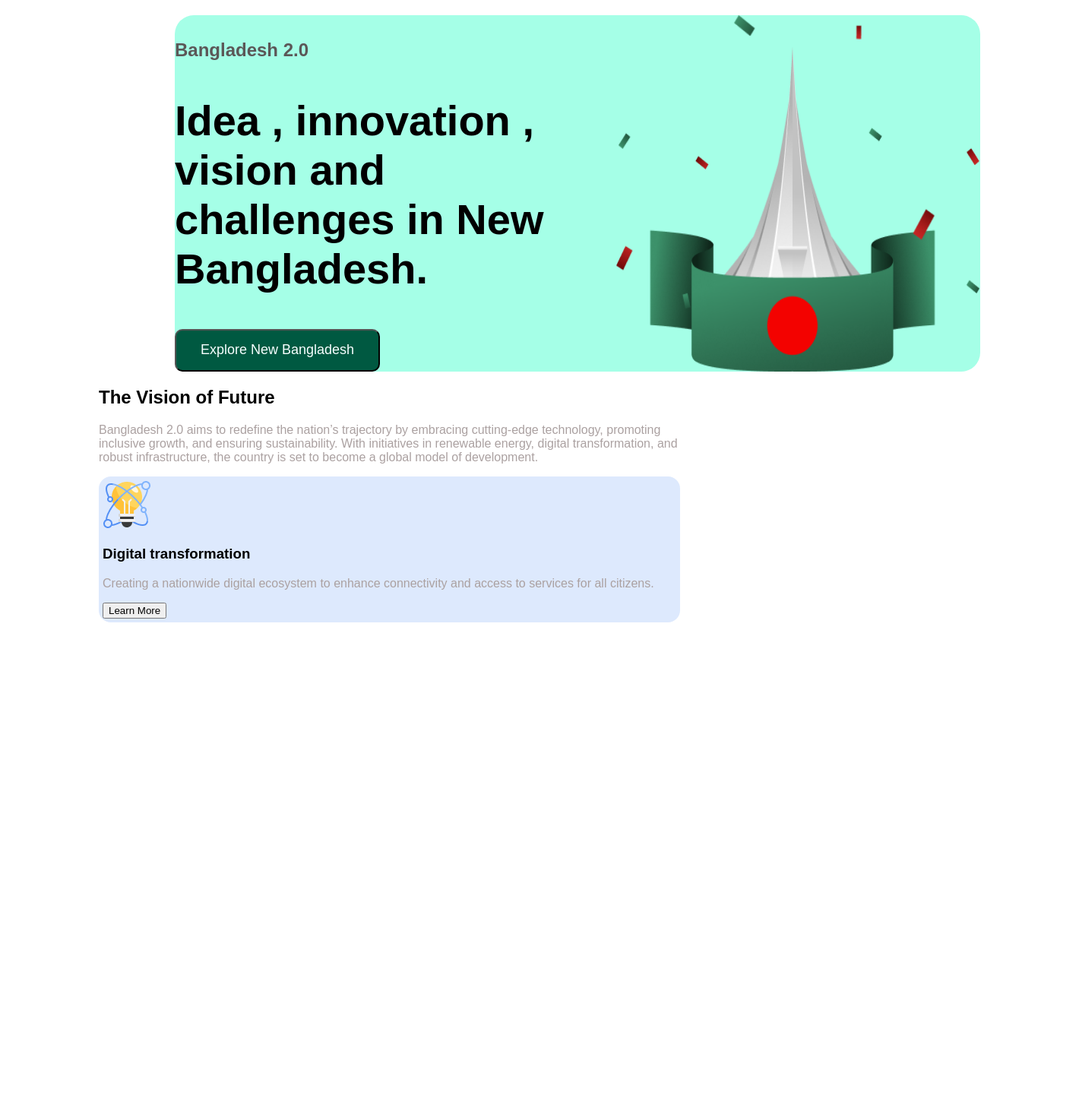
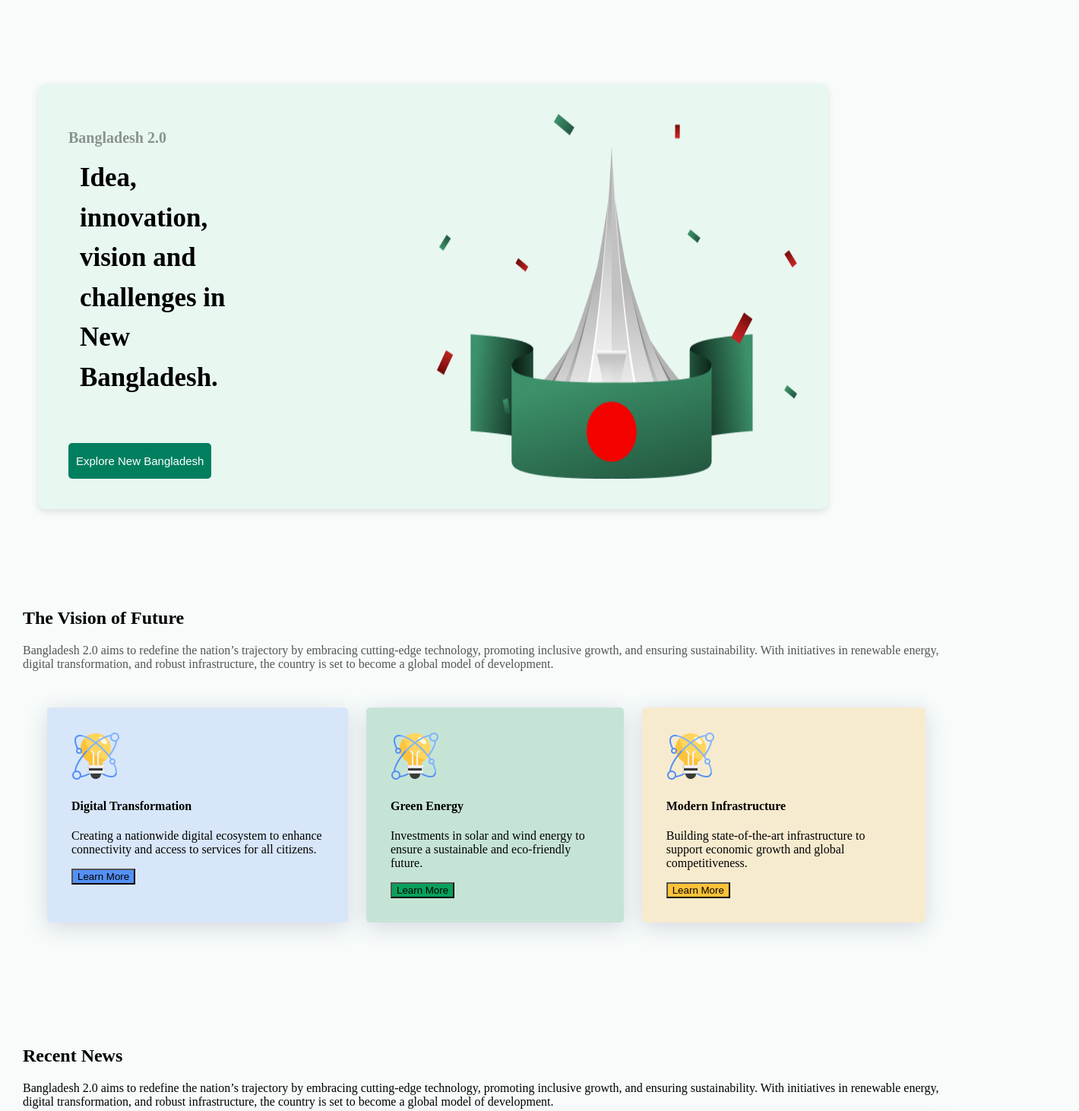
Before and after one commit to utshab-shaha/assignment-01, a plain HTML site: page index.html in a window 1280 px wide. Shown: the top 1462 px of the page at 76% size, 1420 px wide, since content can reach past the window. Drawn offline with Linux system fonts and the light colour scheme.

Commit message:
for checked

```diff
--- a/index.html
+++ b/index.html
@@ -8,56 +8,115 @@
     <link rel="icon" href="assets/IMG_9235-removebg-photoaidcom-cropped.jpg">
 </head>
 <body>
-    <!-- <header>
-        <nav>
+    <nav class="nav">
+      <header class="banner">
         <div class="container">
-                <h3 class="title">Bangladesh 2.0</h3>
-            <h1 >Idea , innovation ,
-                vision and challenges in New Bangladesh.</h1>
-            <button class="button">Explore New Bangladesh</button>
-            <div>
-                <img src="assets/hero.png" alt="">
-            </div>
-            </div>
-        </nav>
-    </header> -->
-
-    <header>
-        <nav class="nav">
-            <div class="banner">
-                <div class="banner-content">
-                    <h4 class="banner-greetings">Bangladesh 2.0</h4>
-                    <h1 class="banner-title">Idea , innovation ,
-                        vision and challenges in New Bangladesh.</h1>
-                        <button class="button">Explore New Bangladesh</button>
-                </div>
-                <img class="banner-pro-pic" src="assets/hero.png" alt="">
+          <p class="header">Bangladesh 2.0</p>
+          <h1 class="title">
+            Idea, innovation, vision and challenges in New Bangladesh.
+          </h1>
+          <button class="btn">Explore New Bangladesh</button>
         </div>
 
+        <img class="banner-image" src="assets/hero.png" alt="">
+
+      </header>
     </nav>
+    <main>
+      <section class="skills">
+          <h1 class="section-title">The Vision of Future</h1>
+          <p class="section-description">Bangladesh 2.0 aims to redefine the nation’s trajectory by embracing cutting-edge technology, promoting inclusive growth, and ensuring sustainability. With initiatives in renewable energy, digital transformation, and robust infrastructure, the country is set to become a global model of development.</p>
 
-        <div>
-            <section class="section">
-                <h1>The Vision of Future</h1>
-                <p class="model">Bangladesh 2.0 aims to redefine the nation’s trajectory by embracing cutting-edge technology, promoting inclusive growth, and ensuring sustainability. With initiatives in renewable energy, digital transformation, and robust infrastructure, the country is set to become a global model of development.</p>
-
-                <div class="digital">
+          <div class="skills-container">
+              <div style="background-color: rgba(84, 144, 245, 0.2);"class="skill">
                   <img src="assets/card-icon.png" alt="">
-                    <h3>Digital transformation</h3>
-                    <p class="model">Creating a nationwide digital ecosystem to enhance connectivity and access to services for all citizens.</p>
-                    <button>Learn More</button>
+                  <h4 class="skill-title">Digital Transformation</h4>
+                  <p class="skill-description">Creating a nationwide digital ecosystem to enhance connectivity and access to services for all citizens.</p>
+                  <button style="background-color: rgb(84, 144, 245);">Learn More</button>
+              </div>
+              <div style="background-color: rgb(198, 228, 214);" class="skill">
+                  <img src="assets/card-icon.png" alt="">
+                  <h4 class="skill-title">Green Energy</h4>
+                  <p class="skill-description">Investments in solar and wind energy to ensure a sustainable and eco-friendly future.</p>
+                  <button style="background-color: rgb(9, 161, 92);">Learn More</button>
+              </div>
+              <div style="background-color: rgb(247, 235, 207);"class="skill">
+                  <img src="assets/card-icon.png" alt="">
+                  <h4 class="skill-title">Modern Infrastructure</h4>
+                  <p class="skill-description">Building state-of-the-art infrastructure to support economic growth and global competitiveness.</p>
+                  <button style="background-color: rgb(255, 194, 57);">Learn More</button>
+              </div>
           </div>
 
       </section>
+
+      <section>
+        <h2>Recent News</h2>
+        <p>Bangladesh 2.0 aims to redefine the nation’s trajectory by embracing cutting-edge technology, promoting inclusive growth, and ensuring sustainability. With initiatives in renewable energy, digital transformation, and robust infrastructure, the country is set to become a global model of development.</p>
+
+        <div class="satalight">
+            <img src="assets/satelite.png" alt="">
+            <div>
+                <h2>Bangladesh Launches New Satellite</h2>
+
+                <img src="assets/al-jazeera.png" alt="">
+                <p>Date: 05/01/2025   Time: 10.25 PM</p>
+                <p >Not until the creation and maintenance of decent conditions of life for all people are recognized and accepted as a common obligation of all people and all countries—not until then shall we,
+                    with a certain degree of justification, be able to speak of humankind as civilized</p>
+                    <button style="background-color: rgb(0, 106, 80);">Read More</button>
                  </div>
-    </header>
-    <main>
+        </div>
+      </section>
+
+      <section class="satalight2">
+        <div>
+            <h2>Bangladesh Launches New Satellite</h2>
+            <img src="assets/al-jazeera.png" alt="">
+            <p>Date: 05/01/2025   Time: 10.25 PM</p>
+            <p>Not until the creation and maintenance of decent conditions of life for all people are recognized and accepted as a common obligation of all people and all countries—not until then shall we,
+            with a certain degree of justification, be able to speak of humankind as civilized</p>
+            <button style="background-color: rgb(0, 106, 80);">Read More</button>
+             </div>
+             <div>
+                <img src="assets/satelite.png" alt="">
+             </div>
+
+      </section>
       <section>
+        <div class="satalight">
+            <img src="assets/satelite.png" alt="">
+            <div>
+                <h2>Bangladesh Launches New Satellite</h2>
 
+                <img src="assets/al-jazeera.png" alt="">
+                <p>Date: 05/01/2025   Time: 10.25 PM</p>
+                <p >Not until the creation and maintenance of decent conditions of life for all people are recognized and accepted as a common obligation of all people and all countries—not until then shall we,
+                    with a certain degree of justification, be able to speak of humankind as civilized</p>
+                    <button style="background-color: rgb(0, 106, 80);">Read More</button>
+                 </div>
+        </div>
       </section>
   </main>
 
+  <div class="donate">
+    <h2 class="donate">Donate Today</h2>
+    <p>Bangladesh 2.0 aims to redefine the nation’s trajectory by embracing cutting-edge technology, promoting inclusive growth, and ensuring sustainability. With initiatives in renewable energy, digital transformation, and robust infrastructure.</p>
 
+    <section class="parents">
+        <div class="child"><button>100TAKA</button></div>
+        <div class="child"><button>200TAKA</button></div>
+        <div class="child"><button>300TAKA</button></div>
+        <div class="child"><button>400TAKA</button></div>
+
+      </section>
+      <div>
+        <form class="form">
+            <input type="text" placeholder="Enter Amount (Taka)">
+        </form>
+        <button>Done Now</button>
+    </div>
+
+  </div>
 
   </body>
 </html>
--- a/style/blog.css
+++ b/style/blog.css
@@ -1,93 +1,129 @@
-body{
-    margin: 0px 100px;
+.{
+    margin: 0;
+    padding: 0;
+  }
+  body {
+      margin: 10px;
       padding: 20px;
-    font-family: Arial, Helvetica, sans-serif;
-    display: flex;
-    justify-content: center;
-    align-items: center;
-    height: 100%;
-    width: 100%;
-    background-color: #ffffff;
+      background-color: #f7fbfa;
 
     }
-/* nav */
-.nav{
-    margin: 0px 100px;
-    background-color: #a5ffe7;
-    border-radius: 25px;
+    .banner{
+      display: flex;
     }
+    .banner {
+      text-align: left;
+      margin: 80px 160px 20px 20px ;
+      padding: 40px;
+      background-color: #e8f7f0;
+      border-radius: 10px;
+      box-shadow: 0 4px 10px rgba(0, 0, 0, 0.1);
 
-/* header */
-.header{
-    font-size: 20px;
-    color: #262525;
-    margin-bottom: 10px;
-    font-weight: bold;
-
+      height: auto;
+      position: relative;
     }
 
 
- .model{
-    color: #aba1a1;
+
+    .header {
+      font-size: 20px;
+      color: rgba(0, 0, 0, 0.404);
+      margin-bottom: 10px;
+      font-weight: bold;
     }
 
-/* button */
-.button{
-    color: #006A50;
-    -webkit-text-fill-color: #f7ffff;
-    border-radius: 10px;
+    .title {
+      font-size: 35px;
+      line-height: 1.5;
+      color: black;
+      margin: 15px ;
+      margin-right: 220px;
+    }
+
+    .btn {
+      background-color: #007f5f;
+      color: white;
+      padding: 15px 10px;
+      border: none;
+      border-radius: 5px;
+      font-size: 15px;
+      cursor: pointer;
+      margin-top: 45px;
+    }
+
+    .btn:hover {
+      background-color: #005941;
+    }
+
+    .section-description{
+      color: rgba(14, 14, 14, 0.7);
+  }
+  /* skills section */
+  .skills-container{
+      display: flex;
+      gap: 24px;
+      padding: 32px;
+      border-radius: 5px;
 
   }
-.button{
-    background-color: #005941;
-
-    width: 270px;
-    height: 56px;
-    font-weight: 300;
-    font-size: 18px;
-    color: rgba(255, 255, 255, 1.00);
-}
-/* banner */
-.banner{
-    display: flex;
-
-}
-
-.banner-content{
-    max-width: 580px;
-}
-.banner-greetings{
-    font-size: 24px;
-    color: #5b5757;
-    font-weight: 600;
-}
-.banner-title{
-    font-weight: bold;
-    font-size: 56px;
-}
-.banner-pro-pic{
-    width: 480px;
-}
-.digital{
-box-sizing: border-box;
-padding: 5px;
-border-radius: 16px;
-width:auto;
-height: auto;
-background: rgba(84, 144, 245, 0.2);
+  .skill{
+      padding: 32px;
+      border-radius: 5px;
+      box-shadow:0px 6px 30px 0px rgb(211, 216, 223);
 
 
   }
-.image{
-position: absolute;
-width: 49.66px;
-height: 53.09px;
-left: 13.34px;
-top: 1px;
+  main section{
+      margin-top: 130px;
+      margin-bottom: 130px;
   }
-/* section */
-.section{
-    background-color: white;
-    height: 1280px;
-    width: 765px;
+  /* satalight */
+  .satalight  {
+    display: flex;
+    gap: 40px;
+    padding: 32px;
+    border-radius: 5px;
+    box-shadow:0px 6px 30px 0px rgb(211, 216, 223);
+    text-align: left;
   }
+.bb{
+    font-weight: bold;
+    font-size: 32px;
+    line-height: 1.5;
+    color: black;
+    margin: 15px ;
+
+}
+.satalight2{
+    display: flex;
+
+    gap: 40px;
+     padding: 32px;
+     border-radius: 5px;
+     box-shadow:0px 6px 30px 0px rgb(211, 216, 223);
+     text-align: left;
+   }
+   .parents{
+    display: flex;
+    justify-content: space-around;
+    gap: 24;
+    padding: 40px;
+
+   }
+   .child{
+    border: 2px solid rgb(237, 232, 232);
+    padding: 20px;
+    font-size: 18px;
+    margin: 10px 0;
+    display: inline;
+    gap: 20PX;
+   }
+   .donate{
+    text-align: center;
+    gap: 10px;
+   }
+   .form{
+    margin: 10px;
+     padding: 20px 40px 20px 40px;
+    background-color: #d6e4e1;
+   }
```
Lines whose indentation alone changed are shown as unchanged.
